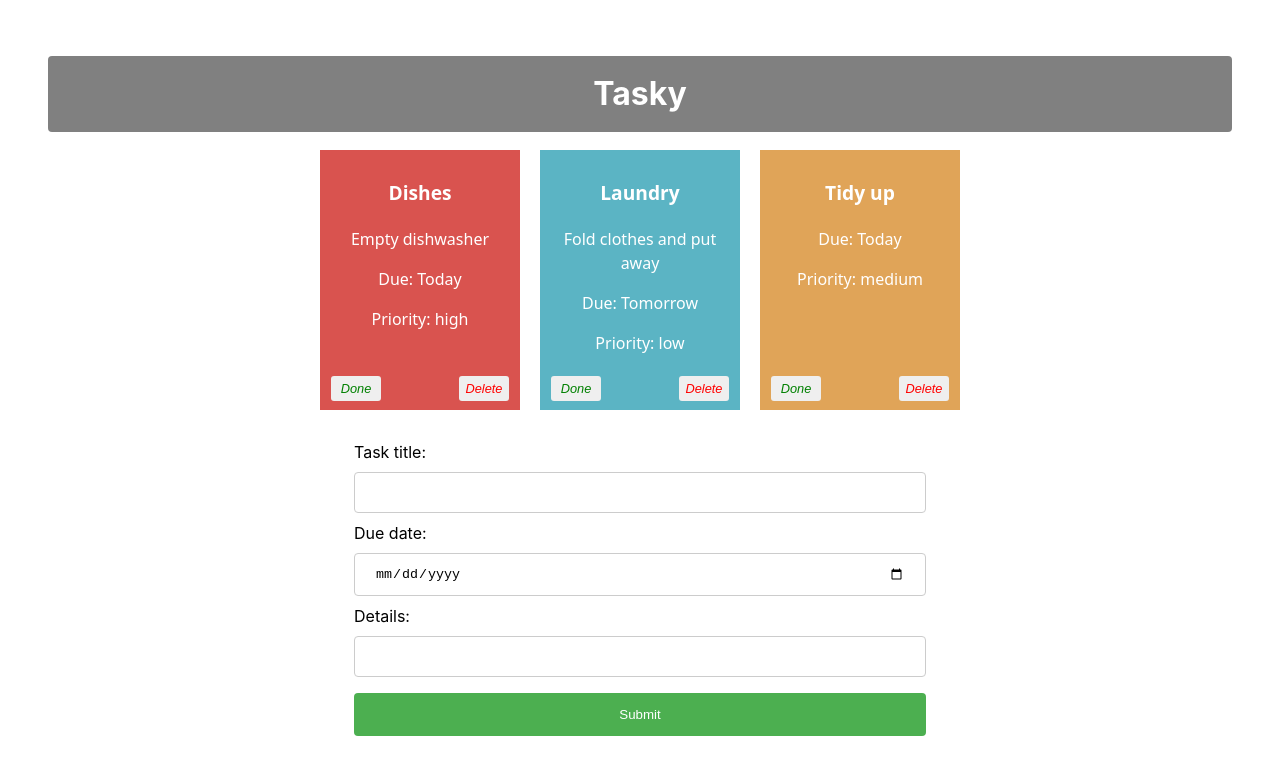
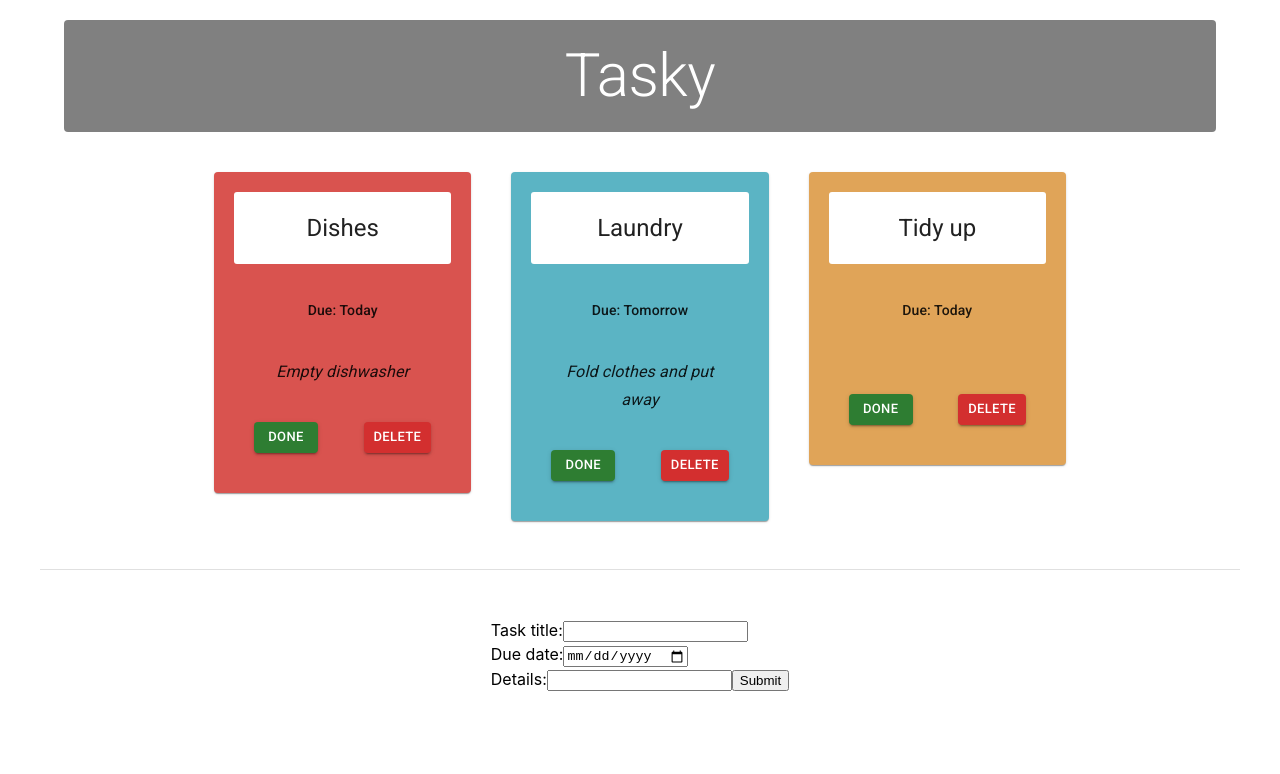
Before and after one commit to MinaRins/react-basics-labs, a React (Vite) app in the folder tasky/: page / in a window 1280 px wide. Shown: the top 774 px of the page. Built offline with nearby package versions, Linux system fonts and the light colour scheme.

Commit message:
Tasky lab 3 Donegit add -A

```diff
--- a/tasky/index.html
+++ b/tasky/index.html
@@ -1,6 +1,12 @@
 <!doctype html>
 <html lang="en">
   <head>
+    <link rel="preconnect" href="https://fonts.googleapis.com" />
+<link rel="preconnect" href="https://fonts.gstatic.com" crossorigin />
+<link
+  rel="stylesheet"
+  href="https://fonts.googleapis.com/css2?family=Roboto:wght@300;400;500;700&display=swap"
+/>
     <meta charset="UTF-8" />
     <link rel="icon" type="image/svg+xml" href="/favicon.svg" />
     <meta name="viewport" content="width=device-width, initial-scale=1.0" />
--- a/tasky/package.json
+++ b/tasky/package.json
@@ -10,6 +10,10 @@
     "preview": "vite preview"
   },
   "dependencies": {
+    "@emotion/react": "^11.14.0",
+    "@emotion/styled": "^11.14.1",
+    "@mui/icons-material": "^9.4.0",
+    "@mui/material": "^9.4.0",
     "react": "^19.2.8",
     "react-dom": "^19.2.8"
   },
--- a/tasky/src/App.css
+++ b/tasky/src/App.css
@@ -4,7 +4,7 @@
   font-weight: 400;
 }
 
-h1 {
+/* h1 {
   text-align: center;
   background-color: grey;
   color: white;
@@ -12,17 +12,19 @@
   margin: 8px 0;
   border: none;
   border-radius: 4px;
-}
+} */
 
-div {
+
+/* div {
   padding: 20px;
 }
 
-.container{
+.container {
   text-align: center;
-}
+} */
 
-.card {
+
+/* .card {
   display: inline-block;
   vertical-align: top;
   font-family: system-ui;
@@ -39,6 +41,10 @@
 .title {
   font-weight: bold;
   font-size: 1.2em;
+}
+
+.description {
+  font-style: italic;
 }
 
 button {
@@ -63,9 +69,10 @@
   bottom: 5px;
   right: 5px;
   color: red;
-}
+} */
 
-input[type=text], input[type=date] {
+
+/* input[type=text], input[type=date] {
   width: 100%;
   padding: 12px 20px;
   margin: 8px 0;
@@ -92,6 +99,4 @@
 
 form {
   text-align: left;
-  width: 50%;
-  margin: auto;
-}
+} */
--- a/tasky/src/App.jsx
+++ b/tasky/src/App.jsx
@@ -3,6 +3,10 @@
 import Task from './components/Task';
 import AddTaskForm from './components/AddTaskForm';
 import { v4 as uuidv4 } from 'uuid';
+import Typography from '@mui/material/Typography';
+import Container from '@mui/material/Container';
+import Grid from '@mui/material/Grid';
+
 
 function App() {
   const [taskState, setTaskState] = useState({
@@ -69,20 +73,71 @@
 
   return (
     <div className="container">
-      <h1>Tasky</h1>
+      {/* App Header */}
+      <Container component="main">
+        <Typography
+          component="h1"
+          variant="h2"
+          align="center"
+          gutterBottom
+          sx={{
+            backgroundColor: 'gray',
+            textAlign: 'center',
+            color: 'white',
+            padding: '20px',
+            margin: '20px 0 40px 0',
+            borderRadius: '4px'
+          }}
+        >
+          Tasky
+        </Typography>
+      </Container>
+      {/* End App Header */}
+
+      {/* Task Card Grid */}
+      <Container maxWidth="md" component="main">
+        <Grid
+          container
+          spacing={5}
+          alignItems="flex-start"
+          justifyContent="center"
+        >
           {taskState.tasks.map((task, index) => (
             <Task
               title={task.title}
               description={task.description}
               deadline={task.deadline}
               priority={task.priority}
+              done={task.done}
               key={task.id}
-          done={task.done}
               markDone={() => doneHandler(index)}
               deleteTask={() => deleteHandler(index)}
             />
           ))}
-      <AddTaskForm submit={formSubmitHandler} change={formChangeHandler} />
+        </Grid>
+      </Container>
+      {/* End Task Card Grid */}
+
+
+      {/* Footer - Add Task Form */}
+      <Container
+        component="footer"
+        sx={{
+          borderTop: (theme) => `1px solid ${theme.palette.divider}`,
+          my: 6,
+          py: 6,
+        }}
+      >
+        <Grid container sx={{
+          justifyContent: "center"
+        }}>
+          <AddTaskForm
+            submit={formSubmitHandler}
+            change={formChangeHandler}
+          />
+        </Grid>
+      </Container>
+      {/* End Footer */}
     </div>
   );
 }
--- a/tasky/src/components/Task.jsx
+++ b/tasky/src/components/Task.jsx
@@ -1,3 +1,12 @@
+import Box from '@mui/material/Box';
+import Button from '@mui/material/Button';
+import Card from '@mui/material/Card';
+import CardActions from '@mui/material/CardActions';
+import CardContent from '@mui/material/CardContent';
+import CardHeader from '@mui/material/CardHeader';
+import Grid from '@mui/material/Grid';
+import Typography from '@mui/material/Typography';
+
 const Task = (props) => {
 
   const priorityColors = {
@@ -9,14 +18,81 @@
   const cardColor = props.done ? 'lightgrey' : priorityColors[props.priority];
 
   return (
-    <div className="card" style={{backgroundColor: cardColor}}>
-      <p className="title">{props.title}</p>
-      <p>{props.description}</p>
-      <p>Due: {props.deadline}</p>
-      <p>Priority: {props.priority}</p>
-      <button onClick={props.markDone} className='doneButton'>Done</button>
-      <button className='deleteButton' onClick={props.deleteTask}>Delete</button>
-    </div>
+    <Grid
+      key={props.id}
+      size={{ xs: 12, md: 4 }}
+    >
+      <Card
+        sx={{
+          backgroundColor: cardColor,
+          padding: '20px'
+        }}
+      >
+        <CardHeader
+          title={props.title}
+          sx={{
+            backgroundColor: 'white',
+            borderRadius: '3px',
+            padding: '20px',
+            textAlign: 'center'
+          }}
+        />
+
+        <CardContent>
+          <Box
+            sx={{
+              display: 'flex',
+              justifyContent: 'center',
+              alignItems: 'baseline',
+              mb: 2,
+              padding: '20px'
+            }}
+          >
+            <Typography
+              component="p"
+              variant="subtitle2"
+              color="text.primary"
+            >
+              Due: {props.deadline}
+            </Typography>
+          </Box>
+
+          <Typography
+            component="p"
+            variant="subtitle1"
+            align="center"
+            sx={{ fontStyle: 'italic' }}
+          >
+            {props.description}
+          </Typography>
+        </CardContent>
+
+        <CardActions
+          sx={{
+            justifyContent: 'space-between',
+            padding: '20px'
+          }}
+        >
+          <Button
+            variant="contained"
+            size="small"
+            color="success"
+            onClick={props.markDone}
+          >
+            Done
+          </Button>
+
+          <Button
+            variant="contained"
+            size="small"
+            color="error"
+            onClick={props.deleteTask}
+          >
+            Delete
+          </Button>
+        </CardActions>
+      </Card>
+    </Grid>
   )
 }
 
```
Also changed, not shown: tasky/src/AddTaskForm.jsx (+76 -26 lines), 1 other file (tests, documents, lock files or other folders). Lines whose indentation alone changed are shown as unchanged.
